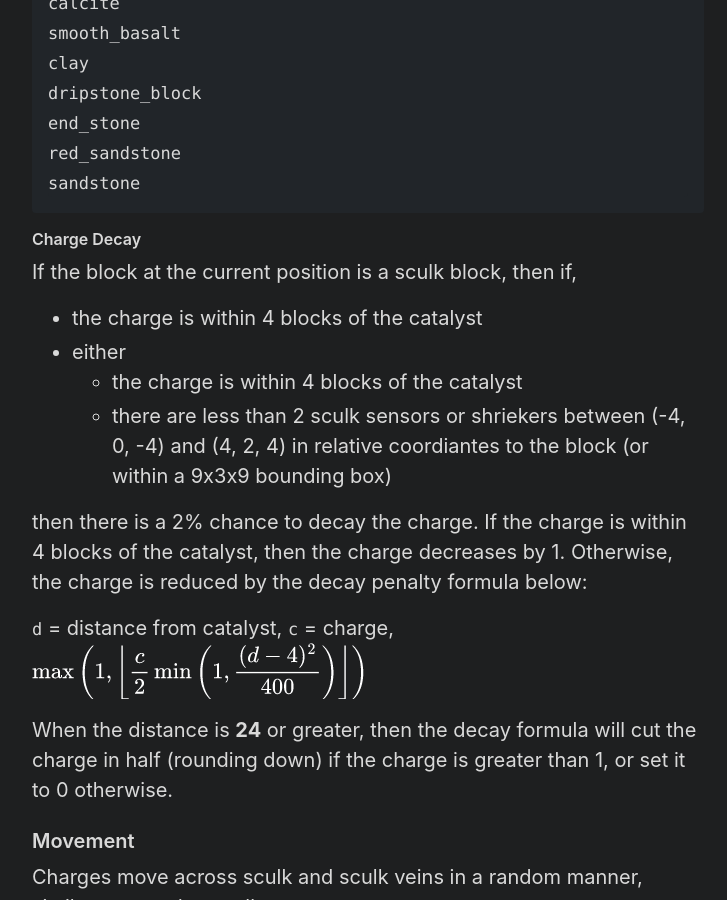
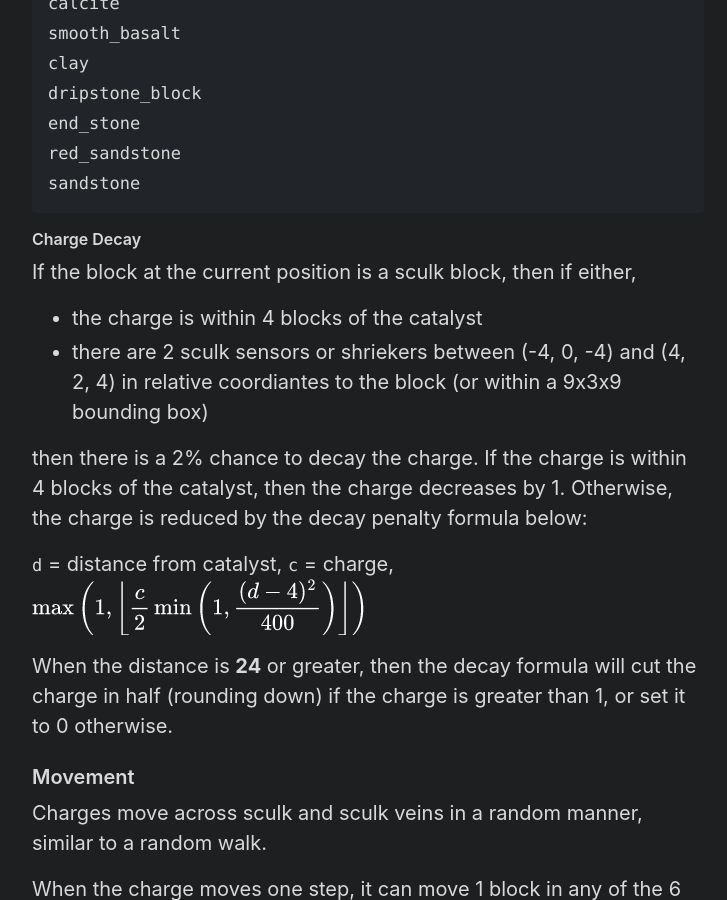
Before and after one commit to Tisawesomeness/tisawesomeness.github.io, a Jekyll site: the page built from snapshots/_posts/2022-02-18-1-19-experimental-1.md, in a window 1280 px wide and 900 px high, scrolled down 4544 px. Shown: the whole window, without its empty margins (272-999 px from the left). Built offline with Jekyll 4.4.1, drawn with Linux system fonts in a browser that asks for light colours; some of the changed text lies outside the part shown.

Commit message:
Correct charge decay section

```diff
--- a/snapshots/_posts/2022-02-18-1-19-experimental-1.md
+++ b/snapshots/_posts/2022-02-18-1-19-experimental-1.md
@@ -124,11 +124,9 @@ sandstone
 
 #### Charge Decay
 
-If the block at the current position is a sculk block, then if,
+If the block at the current position is a sculk block, then if either,
 - the charge is within 4 blocks of the catalyst
-- either
-  - the charge is within 4 blocks of the catalyst
-  - there are less than 2 sculk sensors or shriekers between (-4, 0, -4) and (4, 2, 4) in relative coordiantes to the block (or within a 9x3x9 bounding box)
+- there are 2 sculk sensors or shriekers between (-4, 0, -4) and (4, 2, 4) in relative coordiantes to the block (or within a 9x3x9 bounding box)
 
 then there is a 2% chance to decay the charge. If the charge is within 4 blocks of the catalyst, then the charge decreases by 1. Otherwise, the charge is reduced by the decay penalty formula below:
 
```
Also changed, not shown: other parts of snapshots/_posts/2022-02-18-1-19-experimental-1.md (+1 -0 lines).
